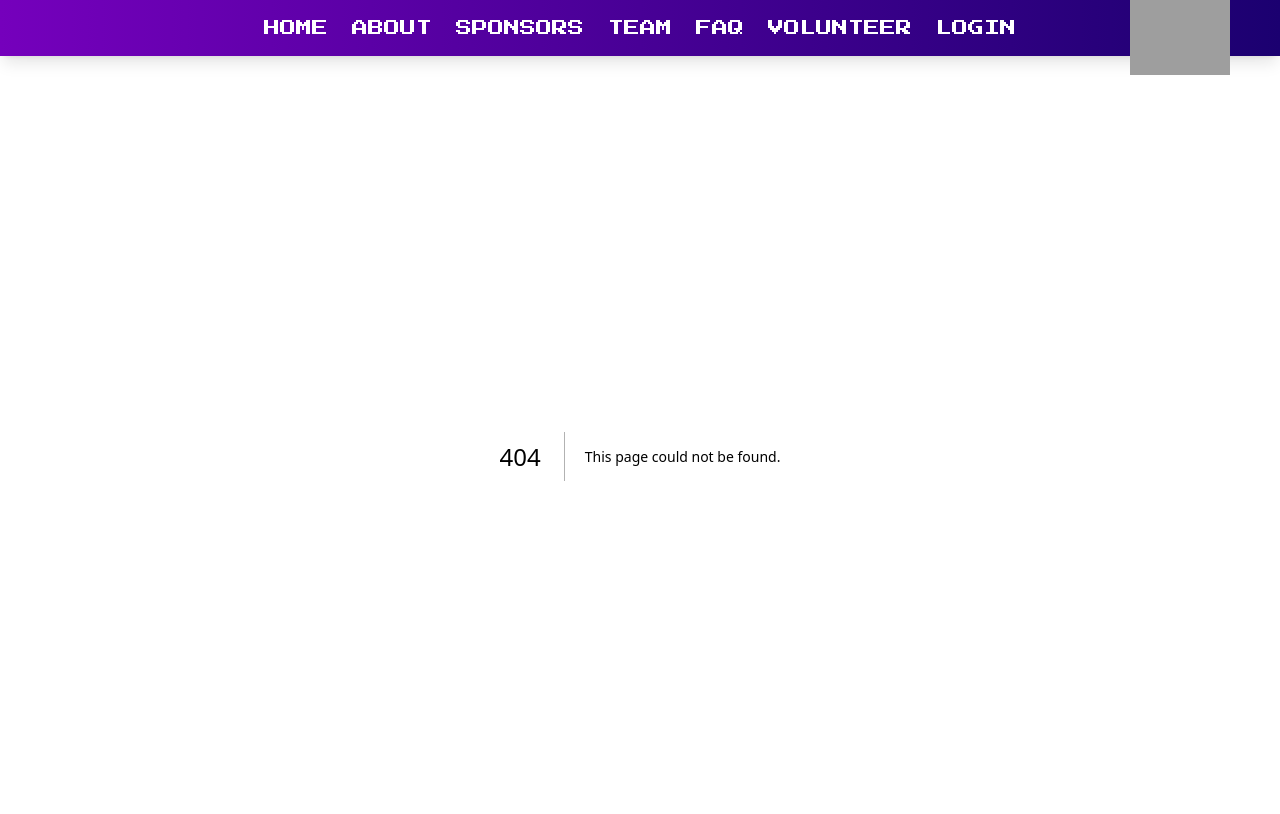
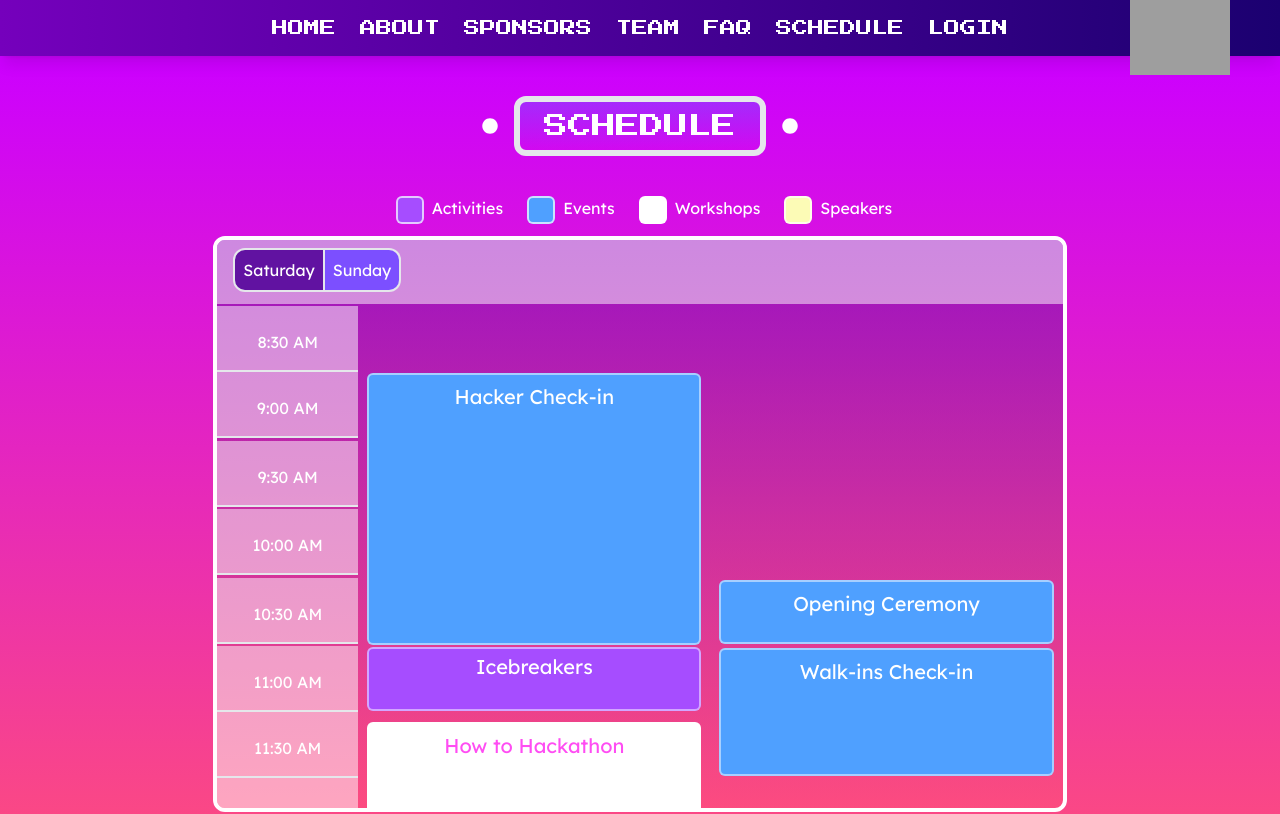
Before and after one commit to Alamode89/rosehack2023, a Next.js app: page /schedule in a window 1280 px wide. Before the commit this address had no page. Shown: the top 814 px of the page. Built offline with nearby package versions, Linux system fonts and the light colour scheme; grey boxes are pictures that could not be loaded.

Commit message:
shcedule

```diff
--- a/components/Navigation.tsx
+++ b/components/Navigation.tsx
@@ -51,10 +51,10 @@ const Navigation = () => {
               FAQ
             </Link>
             <Link
-              href="/volunteers"
+              href="/schedule"
               className="!text-base text-center text-white p-1 mx-2 no-underline hover:underline hover:drop-shadow-blue decoration-4 underline-offset-6"
             >
-              VOLUNTEER
+              SCHEDULE
             </Link>
             <Link
               href="https://portal.rosehack.com/"
--- a/components/Schedule.tsx
+++ b/components/Schedule.tsx
@@ -14,7 +14,7 @@ const Sunday = dynamic<{}>(
   { ssr: false }
 );
 
-const Schedule = () => {
+const Schedule = ({ pixels }: { pixels: boolean }) => {
   const [day, setDay] = useState("saturday");
 
   return (
@@ -66,10 +66,12 @@ const Schedule = () => {
         </div>
         {day === "saturday" ? <Saturday /> : <Sunday />}
       </div>
-
-      <div className="w-full justify-center mt-20">
-        <Image src={Pixels} alt="Pixels" className="w-[100vw]" />
-      </div>
+      {pixels && (
+        <div className="w-full justify-center mt-20">
+          <Image src={Pixels} alt="Pixels" className="w-[100vw]" />
+        </div>
+      )}
+      {!pixels && <div className="mb-20" />}
     </section>
   );
 };
--- a/pages/index.tsx
+++ b/pages/index.tsx
@@ -33,7 +33,7 @@ const Home: NextPage = () => {
     <div className="flex justify-center items-center flex-col">
       <Landing />
       <About />
-      <Schedule />
+      <Schedule pixels={true} />
       <Sponsors />
       <Judges />
       <Team />
--- /dev/null
+++ b/pages/schedule.tsx
@@ -0,0 +1,12 @@
+import React from "react";
+import Schedule from "../components/Schedule";
+
+const schedule = () => {
+  return (
+    <div className="">
+      <Schedule pixels={false} />
+    </div>
+  );
+};
+
+export default schedule;
```
Also changed, not shown: pages/register.tsx (+0 -12 lines).
